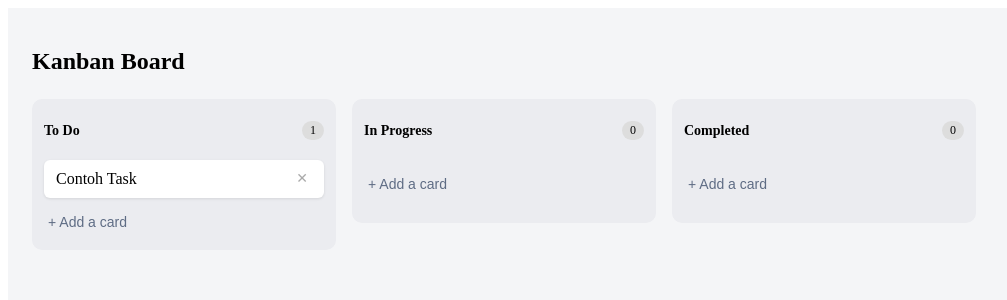
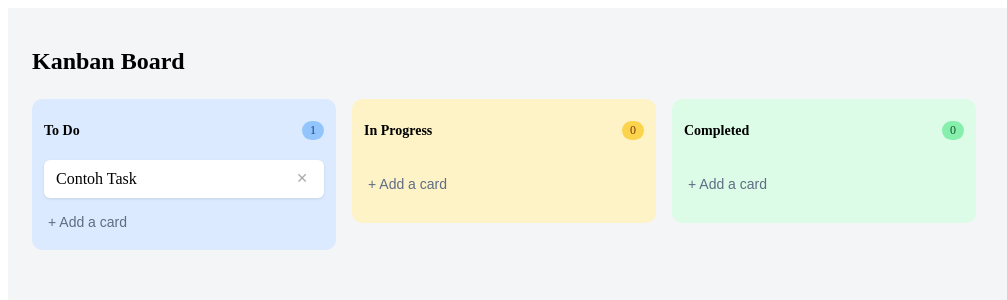
Before and after one commit to Zulkifli70/kanban-board, a React (Vite) app: page / in a window 1280 px wide. Shown: the top 300 px of the page, without its empty margins (0-1007 px from the left). Built offline with nearby package versions, Linux system fonts and the light colour scheme.

Commit message:
Add Colors to each column

```diff
--- a/src/components/Column.jsx
+++ b/src/components/Column.jsx
@@ -8,8 +8,16 @@ export default function Column({
   onDeleteCard,
   onEditCard,
 }) {
+  const columnVariantById = {
+    "col-1": "todo",
+    "col-2": "in-progress",
+    "col-3": "completed",
+  };
+
+  const columnVariant = columnVariantById[column.id] ?? "default";
+
   return (
-    <div className="column">
+    <div className={`column column-${columnVariant}`}>
       {/* Header kolom: judul + jumlah card */}
       <div className="column-header">
         <h2 className="column-title">{column.title}</h2>
--- a/src/index.css
+++ b/src/index.css
@@ -23,6 +23,15 @@
   width: 280px;
   min-height: 100px;
 }
+.column-todo {
+  background: #dbeafe;
+}
+.column-in-progress {
+  background: #fef3c7;
+}
+.column-completed {
+  background: #dcfce7;
+}
 .column-header {
   display: flex;
   justify-content: space-between;
@@ -39,12 +48,32 @@
   border-radius: 999px;
   padding: 2px 8px;
 }
+.column-todo .column-count {
+  background: #93c5fd;
+  color: #1e3a8a;
+}
+.column-in-progress .column-count {
+  background: #fcd34d;
+  color: #78350f;
+}
+.column-completed .column-count {
+  background: #86efac;
+  color: #14532d;
+}
 .column-body {
   min-height: 8px;
   transition: background 0.2s;
 }
-.dragging-over {
-  background: #c8d4e3;
+.column-todo .dragging-over {
+  background: #bfdbfe;
+  border-radius: 8px;
+}
+.column-in-progress .dragging-over {
+  background: #fde68a;
+  border-radius: 8px;
+}
+.column-completed .dragging-over {
+  background: #bbf7d0;
   border-radius: 8px;
 }
 
```
